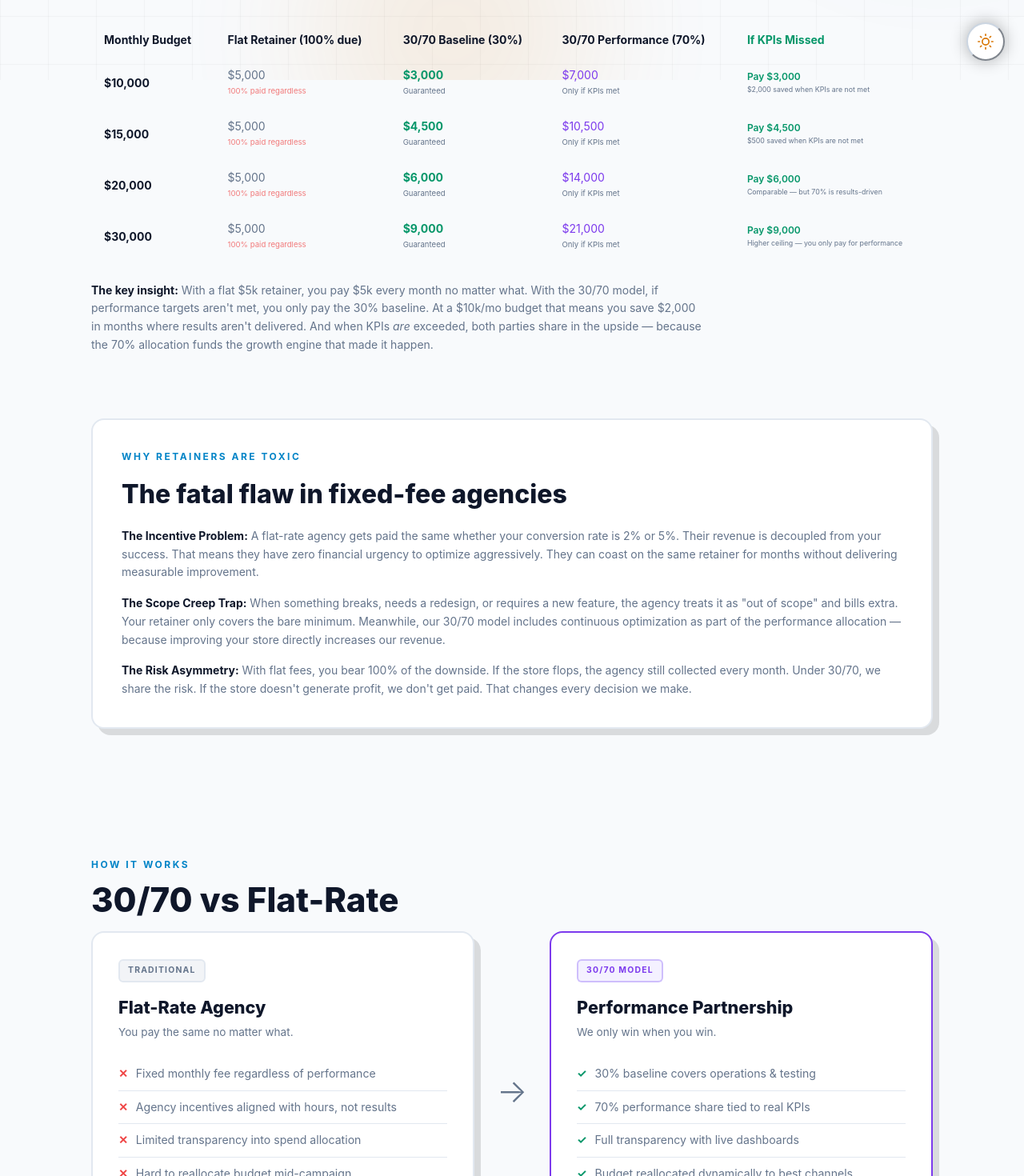
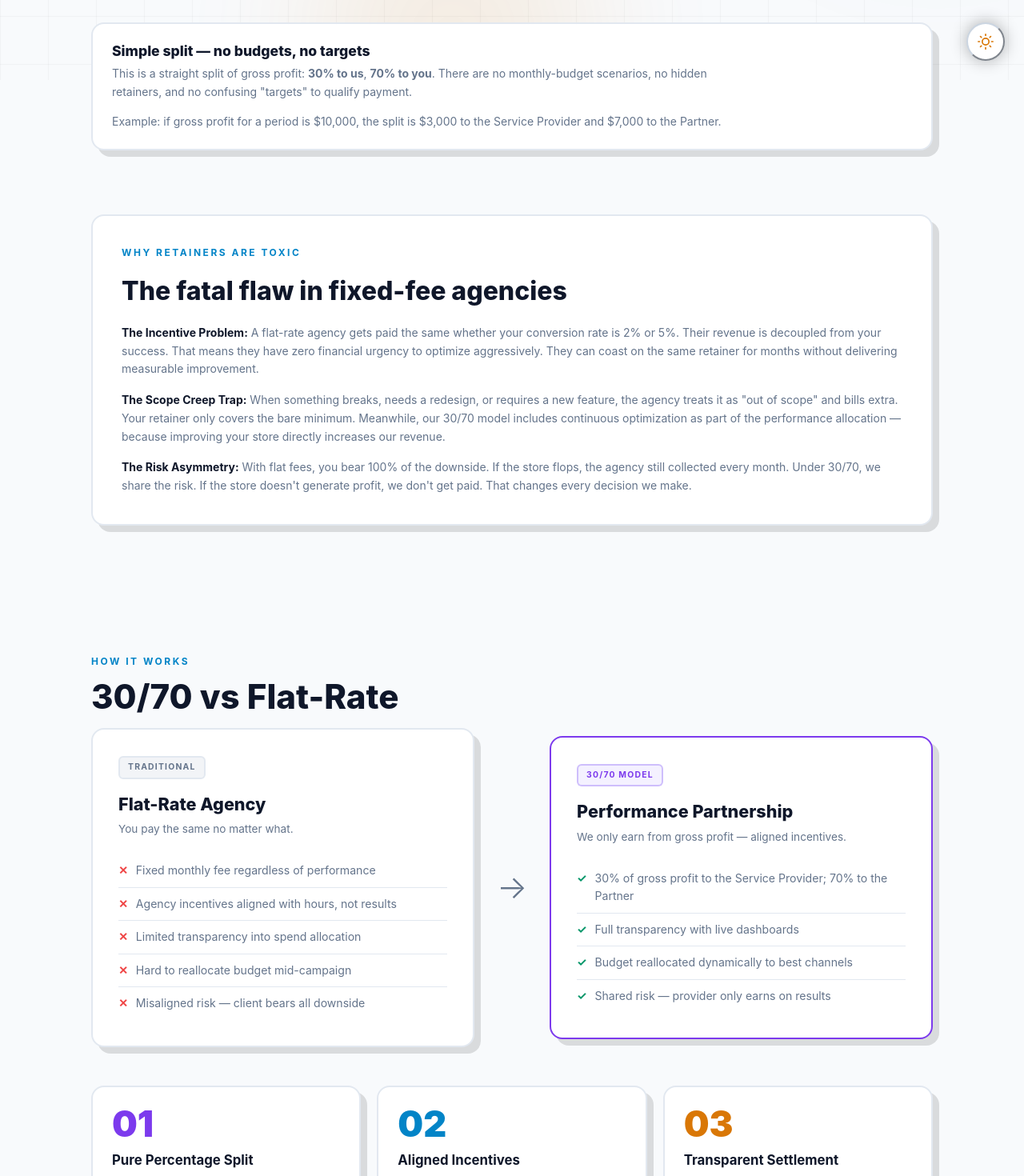
Before and after one commit to Fredincorporation/freddy, a Next.js app: page /comparison in a window 1280 px wide. Shown: the part 700-2170 px from the top of the page at 80% size. Built offline with nearby package versions, Linux system fonts and the light colour scheme.

Commit message:
Refactor pricing model descriptions and update contract clauses for clarity; add BackToHome component for improved navigation

```diff
--- a/app/comparison/ComparisonContent.jsx
+++ b/app/comparison/ComparisonContent.jsx
@@ -12,48 +12,13 @@ const fadeIn = {
 }
 
 /**
- * The 30/70 model: of the client's total monthly budget,
- * 30% is the guaranteed baseline (ops, staffing, platform),
- * 70% is performance-contingent (only paid if KPIs are met).
+ * The 30/70 model: a straight split of gross profit.
+ * - 30% of gross profit to the Service Provider (us)
+ * - 70% of gross profit to the Client / Partner (you)
  *
- * Under a flat $5k retainer, 100% is paid regardless of outcomes.
- * Under 30/70, if performance targets are missed, the client
- * only pays the 30% baseline — significantly less risk.
+ * No monthly budgets, no retainer math, no performance target jargon —
+ * just a clean percentage share of gross profit.
  */
-const SCENARIOS = [
-  {
-    monthlyBudget: 10000,
-    flatRetainer: 5000,
-    baseline30: 3000,
-    performance70: 7000,
-    paidIfKpisMissed: 3000,
-    savedVsFlat: '$2,000 saved when KPIs are not met',
-  },
-  {
-    monthlyBudget: 15000,
-    flatRetainer: 5000,
-    baseline30: 4500,
-    performance70: 10500,
-    paidIfKpisMissed: 4500,
-    savedVsFlat: '$500 saved when KPIs are not met',
-  },
-  {
-    monthlyBudget: 20000,
-    flatRetainer: 5000,
-    baseline30: 6000,
-    performance70: 14000,
-    paidIfKpisMissed: 6000,
-    savedVsFlat: 'Comparable — but 70% is results-driven',
-  },
-  {
-    monthlyBudget: 30000,
-    flatRetainer: 5000,
-    baseline30: 9000,
-    performance70: 21000,
-    paidIfKpisMissed: 9000,
-    savedVsFlat: 'Higher ceiling — you only pay for performance',
-  },
-]
 
 export default function ComparisonContent() {
   return (
@@ -94,50 +59,18 @@ export default function ComparisonContent() {
             </h2>
           </motion.div>
 
-          <div className="overflow-x-auto mt-8">
-            <table className="w-full text-sm border-collapse">
-              <thead>
-                <tr className="border-b-2 border-[var(--border-bold)]">
-                  <th className="text-left py-3 px-4 font-bold text-[var(--text)]">Monthly Budget</th>
-                  <th className="text-left py-3 px-4 font-bold text-[var(--text)]">Flat Retainer (100% due)</th>
-                  <th className="text-left py-3 px-4 font-bold text-[var(--text)]">30/70 Baseline (30%)</th>
-                  <th className="text-left py-3 px-4 font-bold text-[var(--text)]">30/70 Performance (70%)</th>
-                  <th className="text-left py-3 px-4 font-bold text-[var(--accent-4)]">If KPIs Missed</th>
-                </tr>
-              </thead>
-              <tbody>
-                {SCENARIOS.map((s, i) => (
-                  <tr key={i} className="border-b border-[var(--border)] hover:bg-[var(--card-hover)] transition-colors">
-                    <td className="py-3 px-4 font-bold">${s.monthlyBudget.toLocaleString()}</td>
-                    <td className="py-3 px-4 text-[var(--text-secondary)]">
-                      ${s.flatRetainer.toLocaleString()}
-                      <span className="block text-[0.6rem] text-[#ef4444] opacity-70">100% paid regardless</span>
-                    </td>
-                    <td className="py-3 px-4 text-[var(--accent-4)] font-bold">
-                      ${s.baseline30.toLocaleString()}
-                      <span className="block text-[0.6rem] text-[var(--text-secondary)] font-normal">Guaranteed</span>
-                    </td>
-                    <td className="py-3 px-4 text-[var(--accent-1)]">
-                      ${s.performance70.toLocaleString()}
-                      <span className="block text-[0.6rem] text-[var(--text-secondary)] font-normal">Only if KPIs met</span>
-                    </td>
-                    <td className="py-3 px-4 text-[var(--accent-4)] text-xs font-semibold">
-                      Pay ${s.paidIfKpisMissed.toLocaleString()}
-                      <span className="block text-[0.55rem] text-[var(--text-secondary)] font-normal">{s.savedVsFlat}</span>
-                    </td>
-                  </tr>
-                ))}
-              </tbody>
-            </table>
+          <div className="mt-8">
+            <div className="card" style={{ padding: 24 }}>
+              <h3 className="section-title" style={{ fontSize: '1.1rem', marginBottom: 8 }}>Simple split — no budgets, no targets</h3>
+              <p className="text-sm text-[var(--text-secondary)] max-w-3xl leading-relaxed">
+                This is a straight split of gross profit: <strong>30% to us</strong>, <strong>70% to you</strong>.
+                There are no monthly-budget scenarios, no hidden retainers, and no confusing "targets" to qualify payment.
+              </p>
+              <p className="mt-4 text-sm text-[var(--text-secondary)]">
+                Example: if gross profit for a period is $10,000, the split is $3,000 to the Service Provider and $7,000 to the Partner.
+              </p>
+            </div>
           </div>
-
-          <p className="mt-6 text-sm text-[var(--text-secondary)] max-w-3xl leading-relaxed">
-            <strong className="text-[var(--text)]">The key insight:</strong> With a flat $5k retainer,
-            you pay $5k every month no matter what. With the 30/70 model, if performance targets aren't
-            met, you only pay the 30% baseline. At a $10k/mo budget that means you save $2,000 in months
-            where results aren't delivered. And when KPIs <em>are</em> exceeded, both parties share in the
-            upside — because the 70% allocation funds the growth engine that made it happen.
-          </p>
         </section>
 
         {/* ---- Why Retainers Fail ---- */}
--- a/app/comparison/page.jsx
+++ b/app/comparison/page.jsx
@@ -2,13 +2,13 @@ import { articleSchema } from '../../lib/schema'
 import ComparisonContent from './ComparisonContent'
 
 export const metadata = {
-  title: 'Fixed Agency Fees Are Dead — Why 30/70 Profit Share Outperforms Retainers',
+  title: '30/70 Profit Share — Simple Gross-Profit Split (30% / 70%)',
   description:
-    'Compare flat-rate agency pricing ($5k+/mo retainer) vs a 30/70 revenue share model. See the math on why performance-aligned partnerships deliver better ROI for e-commerce brands.',
+    'A straight 30/70 split of gross profit: 30% to the Service Provider, 70% to the Partner. No retainers, no monthly budget tiers, no target gates.',
   openGraph: {
-    title: 'Fixed Agency Fees Are Dead — 30/70 vs Retainer Comparison',
+    title: '30/70 Profit Share — Straight Gross-Profit Split',
     description:
-      'See the math. A $5,000/month retainer vs 30/70 profit share: which model actually grows your business?',
+      'We split gross profit 30% / 70% — clear, auditable, and aligned incentives for e-commerce partners.',
   },
   alternates: {
     canonical: 'https://frederly.vercel.app/comparison',
@@ -17,9 +17,9 @@ export const metadata = {
 
 export default function ComparisonPage() {
   const schema = articleSchema({
-    headline: 'Fixed Agency Fees Are Dead: Why a 30/70 Profit Split Outperforms a $5,000 Web Design Retainer',
+    headline: '30/70 Profit Share — Simple Gross-Profit Split',
     description:
-      'An honest mathematical comparison of flat-fee agency pricing vs performance-based 30/70 revenue share for e-commerce development.',
+      'A clear explanation of a 30% / 70% gross-profit split: how it works, settlement, and auditability.',
   })
 
   return (
--- a/app/niche/[slug]/NicheLanding.jsx
+++ b/app/niche/[slug]/NicheLanding.jsx
@@ -1,6 +1,7 @@
 "use client"
 import { motion } from 'framer-motion'
 import MeshBackground from '../../../components/MeshBackground'
+import BackToHome from '../../../components/BackToHome'
 import Pipeline from '../../../components/Pipeline'
 import TerminalContract from '../../../components/TerminalContract'
 import SocialNodes from '../../../components/SocialNodes'
@@ -103,7 +104,10 @@ export default function NicheLanding({ niche, slug }) {
           <motion.div {...fadeIn} className="card" style={{ padding: '40px 36px' }}>
             <div className="section-label" style={{ marginBottom: 8 }}>Connect</div>
             <h2 className="section-title" style={{ marginBottom: 12 }}>Reach out</h2>
-            <SocialNodes />
+            <div className="flex items-center gap-4">
+              <BackToHome />
+              <SocialNodes />
+            </div>
           </motion.div>
         </section>
 
--- /dev/null
+++ b/components/BackToHome.jsx
@@ -0,0 +1,28 @@
+"use client"
+import Link from 'next/link'
+import { usePathname } from 'next/navigation'
+
+export default function BackToHome() {
+  const pathname = usePathname()
+  if (!pathname || pathname === '/') return null
+
+  // On niche pages, render as the CTA-style button used elsewhere in the app.
+  if (pathname.startsWith('/niche')) {
+    return (
+      <div className="mt-6">
+        <Link href="/" className="btn btn-primary">
+          Back to home
+        </Link>
+      </div>
+    )
+  }
+
+  // Default: small fixed control in the top-left for other pages.
+  return (
+    <div className="fixed top-4 left-4 z-40">
+      <Link href="/" className="rounded-md bg-[var(--bg-accent)] text-white px-3 py-2 text-sm shadow-sm hover:opacity-95">
+        Back to home
+      </Link>
+    </div>
+  )
+}
--- a/components/Pipeline.jsx
+++ b/components/Pipeline.jsx
@@ -17,8 +17,7 @@ const FLAT_FEATURES = [
 ]
 
 const PERF_FEATURES = [
-  '30% baseline covers operations & testing',
-  '70% performance share tied to real KPIs',
+  '30% of gross profit to the Service Provider; 70% to the Partner',
   'Full transparency with live dashboards',
   'Budget reallocated dynamically to best channels',
   'Shared risk — provider only earns on results',
@@ -47,7 +46,7 @@ export default function Pipeline() {
         <div className="card pipeline-card" style={{ borderColor: 'var(--accent-1)' }}>
           <span className="badge badge-performance">30/70 Model</span>
           <h3>Performance Partnership</h3>
-          <p className="sub">We only win when you win.</p>
+          <p className="sub">We only earn from gross profit — aligned incentives.</p>
           <ul>
             {PERF_FEATURES.map((f, i) => (
               <li key={i}>
@@ -62,18 +61,18 @@ export default function Pipeline() {
       <motion.div className="steps" {...fadeUp}>
         <div className="card step-card">
           <div className="step-number" style={{ color: 'var(--accent-1)' }}>01</div>
-          <h4>Baseline: 30%</h4>
-          <p>Secures operations, platform access, and baseline staffing. No frills — just the essentials to keep things running.</p>
+          <h4>Pure Percentage Split</h4>
+          <p>We split gross profit: 30% to the Service Provider, 70% to the Partner. No retainers, no monthly budget tiers, no target gates.</p>
         </div>
         <div className="card step-card">
           <div className="step-number" style={{ color: 'var(--accent-2)' }}>02</div>
-          <h4>Performance: 70%</h4>
-          <p>Funds high-impact experiments, ad spend, and creative testing. Allocated based on what&rsquo;s actually working.</p>
+          <h4>Aligned Incentives</h4>
+          <p>We only earn when you earn — that drives decisions toward profit, not billable hours.</p>
         </div>
         <div className="card step-card">
           <div className="step-number" style={{ color: 'var(--accent-3)' }}>03</div>
-          <h4>Continuous Optimization</h4>
-          <p>Real-time measurement drives reallocation to the highest-performing channels. Your budget adapts, not stagnates.</p>
+          <h4>Transparent Settlement</h4>
+          <p>Gross profit calculation is documented and auditable; payouts are split per the agreed percentage.</p>
         </div>
       </motion.div>
     </>
```
Also changed, not shown: components/TerminalContract.jsx (+8 -8 lines).
